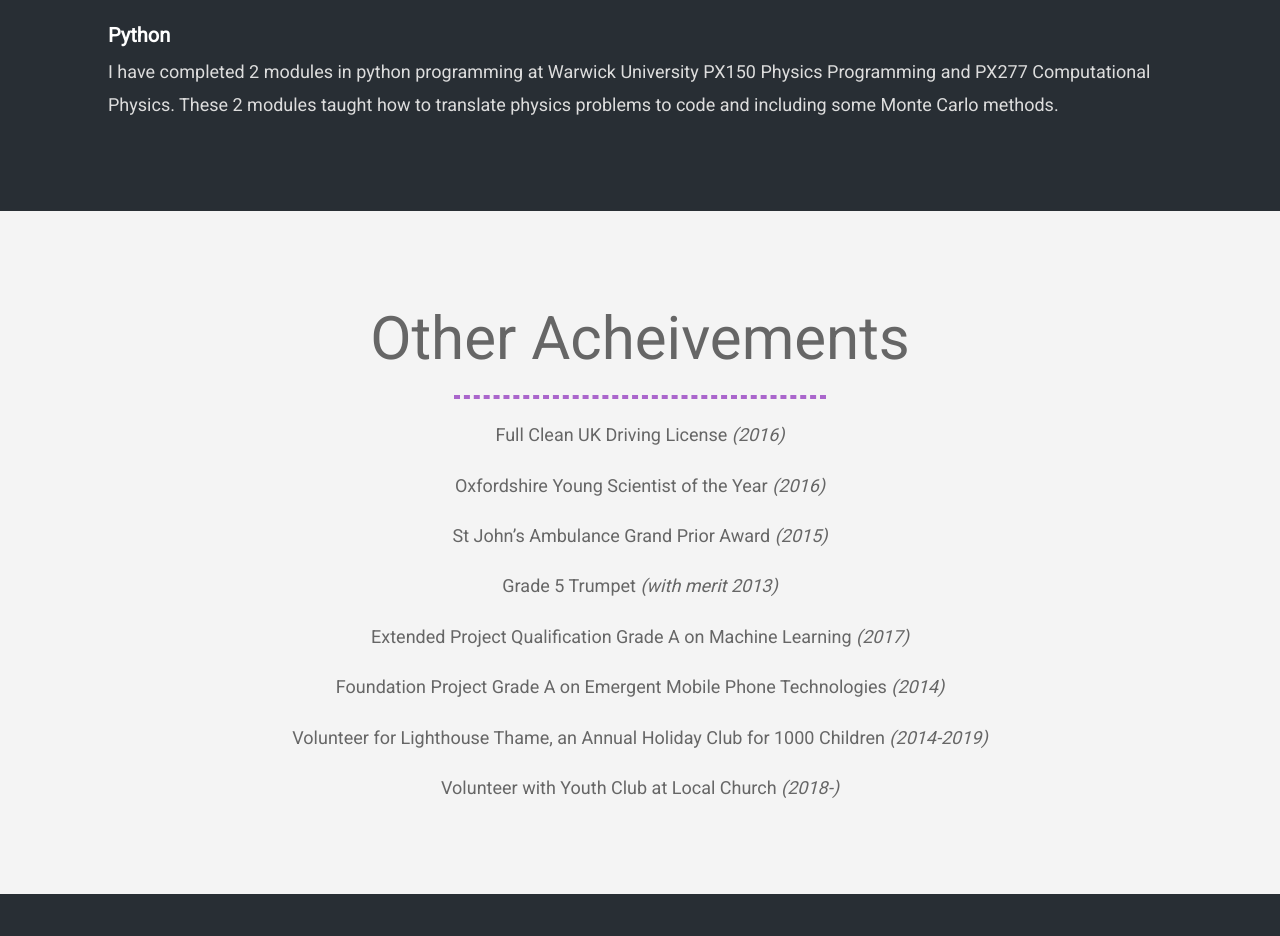
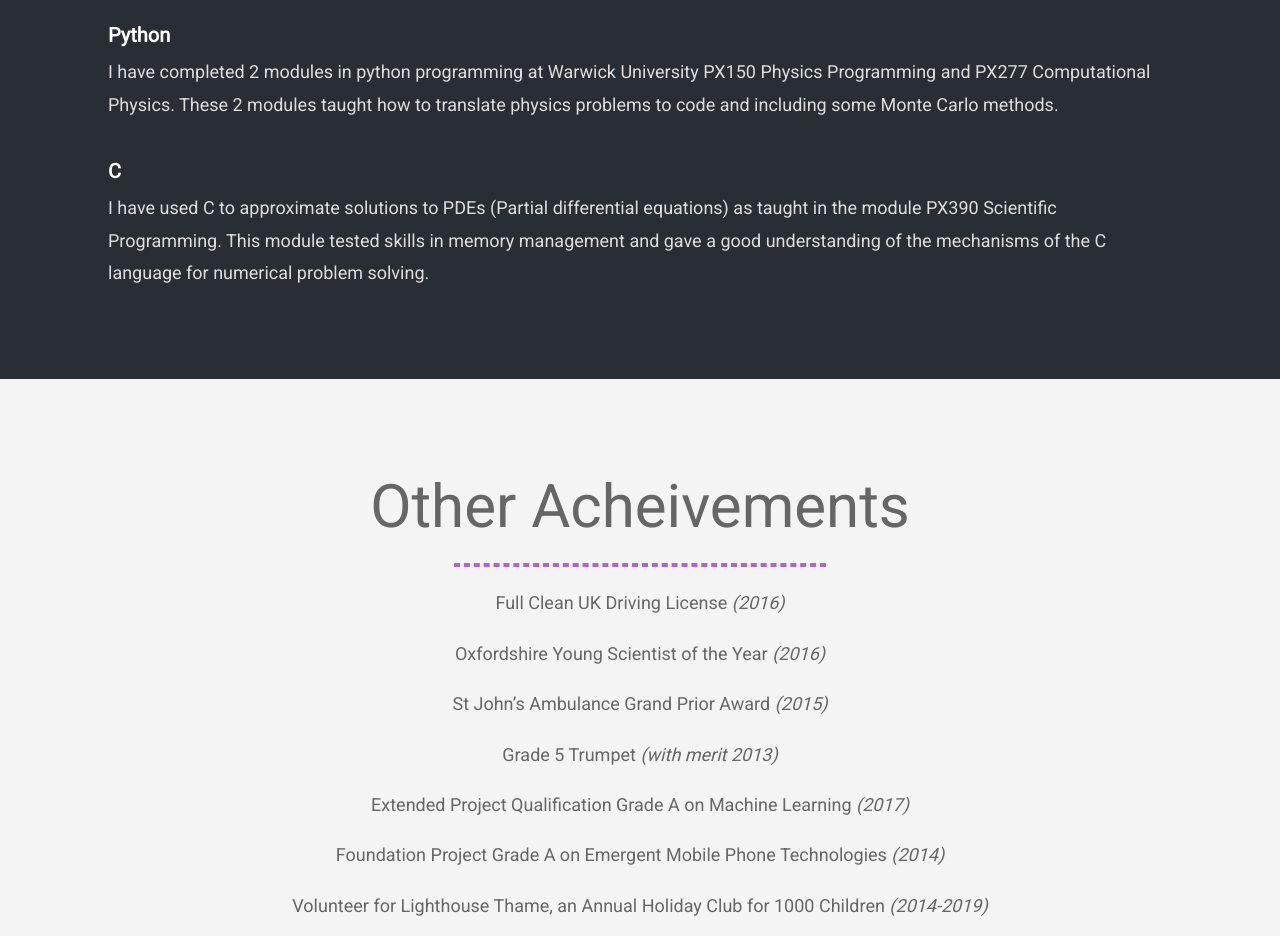
Before and after one commit to jkrules/mywebsite, a plain HTML site: page index.html in a window 1280 px wide. Shown: the part 5422-6358 px from the top of the page. Drawn offline with nearby package versions, Linux system fonts and the light colour scheme.

Commit message:
Minor additions to the programming section

```diff
--- a/index.html
+++ b/index.html
@@ -97,7 +97,7 @@
              <h4 class="card-title">Solid State Logic</h4>
              <div class="striped-border2"></div>
              <p class="card-text">
-               A global manafacturer of digital and analogue sound desks and some video production.
+               A global manufacturer of digital and analogue sound desks and some video production.
              </p>
            </div>
            <div class="card-footer">
@@ -270,6 +270,12 @@
       <p>
          I have completed 2 modules in python programming at Warwick University PX150 Physics Programming and PX277 Computational Physics. These 2 modules taught how to translate physics problems to code and including some Monte Carlo methods.
       </p>
+      <h6>
+        C
+      </h6>
+      <p>
+        I have used C to approximate solutions to PDEs (Partial differential equations) as taught in the module PX390 Scientific Programming. This module tested skills in memory management and gave a good understanding of the mechanisms of the C language for numerical problem solving.
+      </p>
   </section>
 
   <a name="Misc"></a>
```
